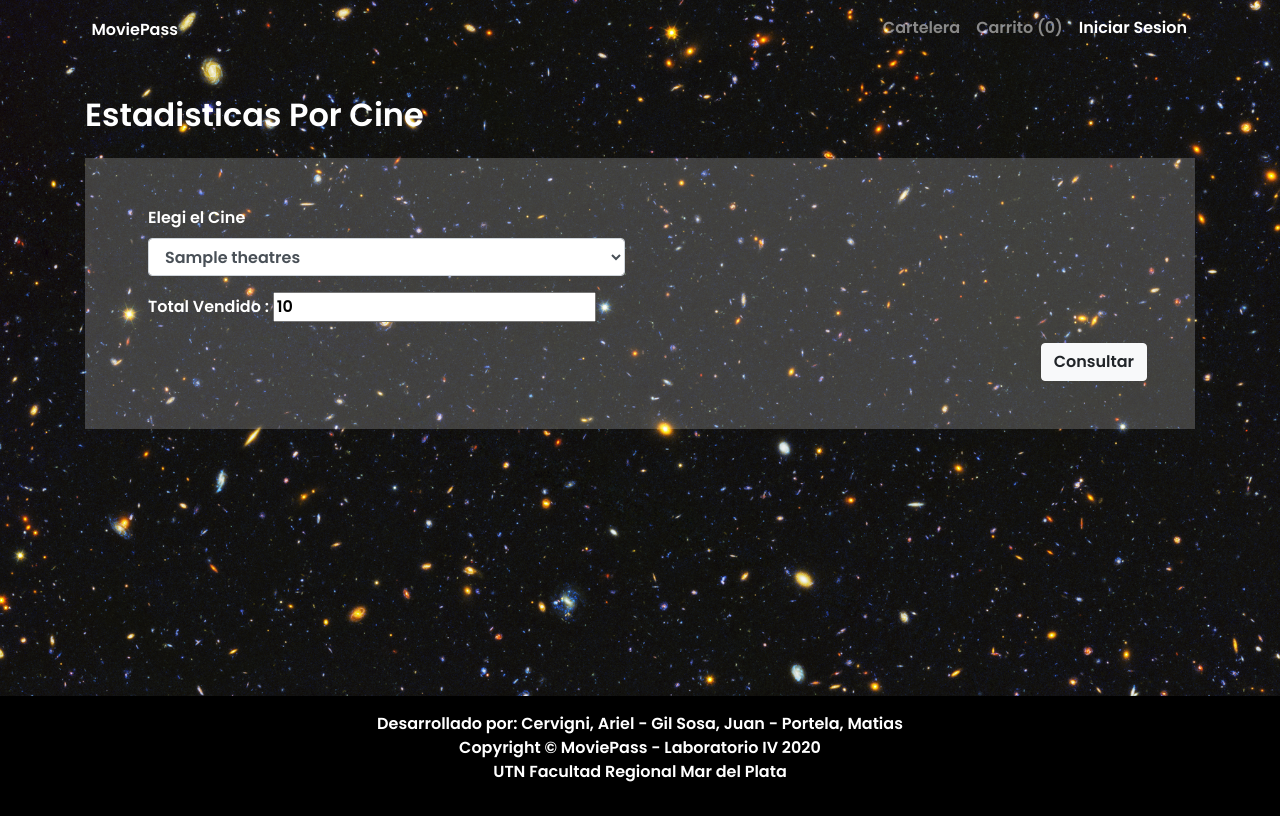
After one commit to JuanGilSosa/MoviePass, a PHP site: the page made by MoviePass/Views/statsTheatre.php in a window 1280 px wide. The commit adds this page. Run offline with PHP 8.4, Linux system fonts and the light colour scheme; the template is opened without the code that fills it: most values are stand-ins (such as "Sample title", 1, 10 or a date in 2020); some libraries are stand-ins or nearby versions.

Commit message:
consulta de las estadisticas de ventas de un cine

```diff
--- a/MoviePass/Controllers/ViewsController.php
+++ b/MoviePass/Controllers/ViewsController.php
@@ -281,4 +281,10 @@ class ViewsController
     {
         require_once(VIEWS_PATH . 'ticketsList.php');
     }
+
+    public static function ShowStatsTheatreView($total=0){
+        $theatreDAO = new TheatreDAO();
+        $theatres = $theatreDAO->GetAllActive();
+        require_once(VIEWS_PATH . 'statsTheatre.php');
+    }
 }
--- a/MoviePass/Database/ShowtimesDAO.php
+++ b/MoviePass/Database/ShowtimesDAO.php
@@ -192,5 +192,6 @@
                 echo $e->getMessage();
             }
         }
+
     }
 ?>
--- a/MoviePass/Views/nav.php
+++ b/MoviePass/Views/nav.php
@@ -35,6 +35,7 @@
             <a class="dropdown-item" href="<?php echo FRONT_ROOT . "Admin/ShowAddView"   ?>">Agregar Cine</a>
             <a class="dropdown-item" href="<?php echo FRONT_ROOT . "Theatre/ShowTheatres"?>">Listar Cines</a>
             <a class="dropdown-item" href="<?php echo FRONT_ROOT . "Movie/ShowMovies"     ?>">Lista Peliculas</a>
+            <a class="dropdown-item" href="<?php echo FRONT_ROOT . "Theatre/ShowStatsTheatre"?>">Stats</a>
           </div>
         </li>
       <?php } ?>
--- /dev/null
+++ b/MoviePass/Views/statsTheatre.php
@@ -0,0 +1,59 @@
+<?php
+require_once("nav.php");
+?>
+<main class="mx-auto h-75">
+    <section id="listado" class="mb-5">
+        <div class="container">
+            <?php
+            if (isset($message) && !empty($message)) {
+                #echo "<small>" . $message . "</small>";
+            ?>
+                <div class="container">
+                    <div class="alert alert-danger alert-dismissible fade show" role="alert">
+                        <?php echo $message ?>
+                        <button type="button" class="close" data-dismiss="alert" aria-label="Close">
+                            <span aria-hidden="true">&times;</span>
+                        </button>
+                    </div>
+                </div>
+            <?php
+            }
+            ?>
+            <h2 class="mb-4">Estadisticas Por Cine</h2>
+            <form action="<?php echo FRONT_ROOT . 'Theatre/Stats' ?>" method="POST" class="bg-light-alpha p-5">
+                <div class="row justify-content-start">
+
+                    <div class="col-lg-6">
+                        <label for="">Elegi el Cine</label>
+                        <div class="form-group">
+
+
+                                <select name="theatreId" class="form-control" required>
+                                    <option value="" selected disabled>Seleccione Cine</option>
+                                    <?php
+                                    if (is_array($theatres)) {
+                                        foreach ($theatres as $theatre) {
+                                    ?>
+                                            <option value="<?php echo $theatre->GetId() ?>" required> <?php echo $theatre->GetName() ?></option>
+                                        <?php }
+                                    } else {
+                                        ?>
+                                        <option value="<?php echo $theatres->GetId() ?>" selected required><?php echo $theatres->GetName() ?></option>
+                                    <?php } ?>
+
+                                </select>
+                        </div>
+                    </div>
+                    <div class="col-lg-6"></div>
+                    <div class="col-lg-6">
+                        <div class="form-group">
+                            <label for="">Total Vendido : </label>
+                            <input type="text" placeholder="0" value="<?php if(isset($total)){echo $total;}?>">
+                        </div>
+                    </div>
+                </div>
+                <button type="submit" name="button" class="btn btn-light ml-auto d-block">Consultar</button>
+            </form>
+        </div>
+    </section>
+</main>
```
Also changed, not shown: MoviePass/Controllers/TheatreController.php (+57 -2 lines), MoviePass/Database/TicketDAO.php (+11 -0 lines), MoviePass/Views/addCinema.php (line endings or trailing spaces), 1 other file.
